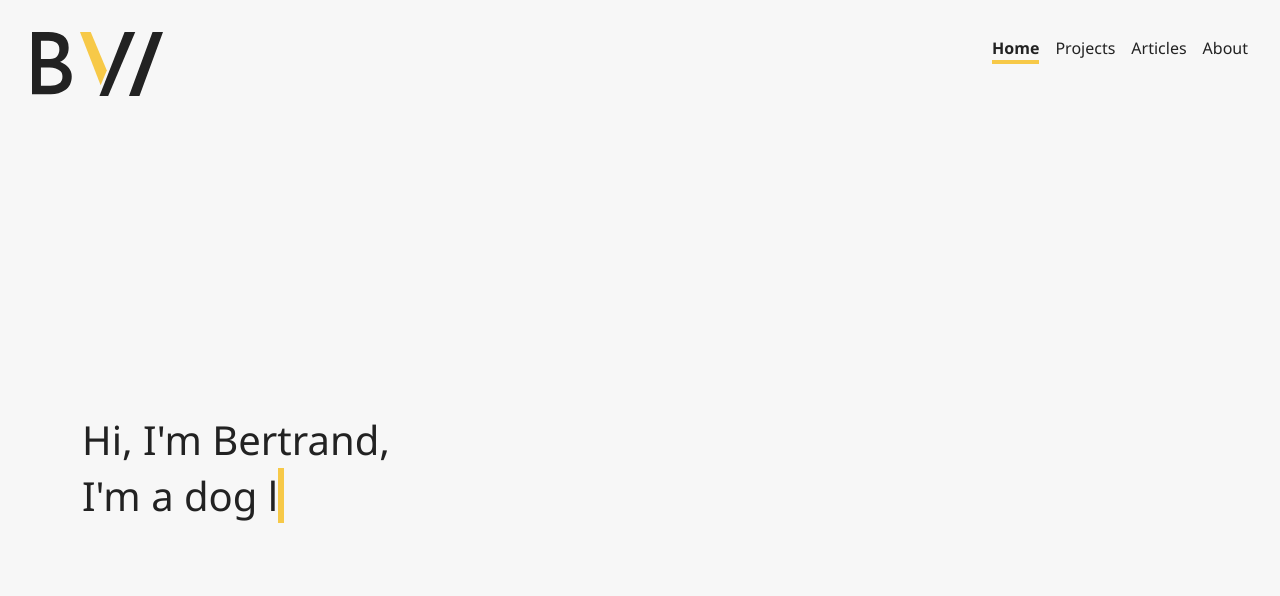
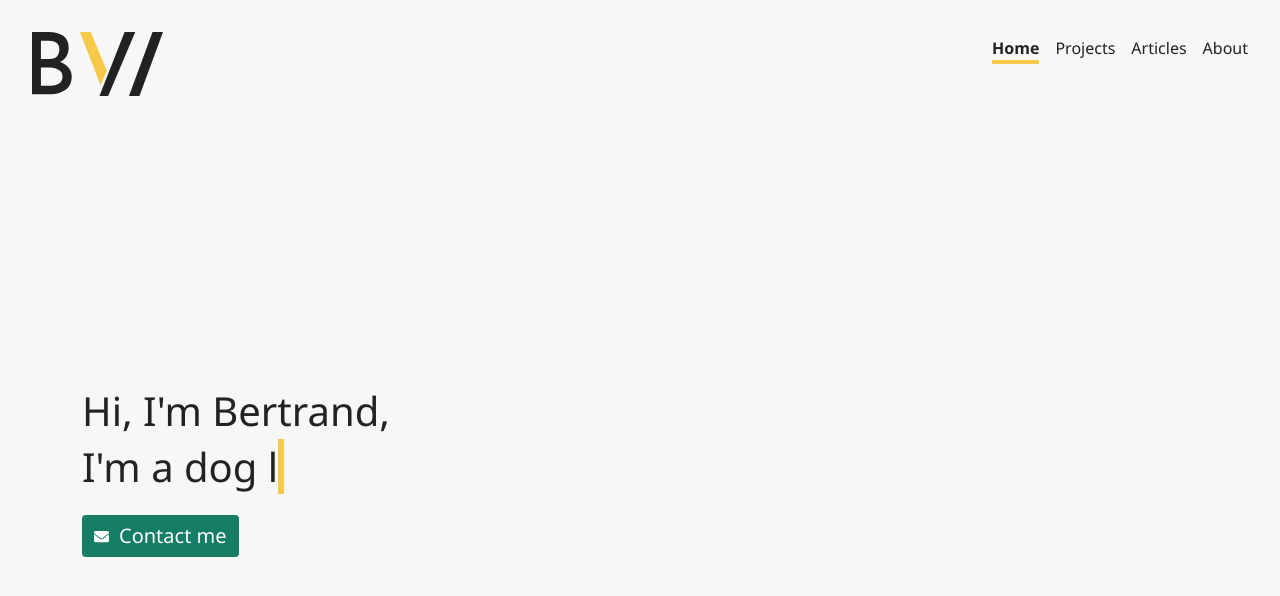
Before and after one commit to bwtlt/bwatelet-website, a React (Create React App) app: page / in a window 1280 px wide. Shown: the top 596 px of the page. Built offline with nearby package versions, Linux system fonts and the light colour scheme.

Commit message:
added contact button

```diff
--- a/package.json
+++ b/package.json
@@ -4,6 +4,9 @@
   "homepage": ".",
   "private": true,
   "dependencies": {
+    "@fortawesome/fontawesome-svg-core": "^1.2.36",
+    "@fortawesome/free-solid-svg-icons": "^5.15.4",
+    "@fortawesome/react-fontawesome": "^0.1.16",
     "@testing-library/jest-dom": "^5.15.0",
     "@testing-library/react": "^11.2.7",
     "@testing-library/user-event": "^12.8.3",
@@ -14,6 +17,7 @@
     "react-dom": "^17.0.2",
     "react-router-dom": "^6.0.1",
     "react-scripts": "4.0.3",
+    "react-spring": "^9.3.2",
     "sass": "^1.44.0",
     "web-vitals": "^1.1.2"
   },
--- a/src/components/Home.js
+++ b/src/components/Home.js
@@ -1,4 +1,7 @@
 import { React, useEffect, useState } from 'react';
+import { FontAwesomeIcon } from '@fortawesome/react-fontawesome';
+import { faEnvelope } from '@fortawesome/free-solid-svg-icons';
+import Button from 'react-bootstrap/Button';
 
 const INTERVAL_PERIOD = 120;
 const TEXTS = [
@@ -42,6 +45,12 @@ const Home = function () {
           {text}
         </span>
       </h1>
+      <div className="contact">
+        <Button className="contact-me" href="mailto:me@bwatelet.fr">
+          <FontAwesomeIcon icon={faEnvelope} />
+          <span>Contact me</span>
+        </Button>
+      </div>
     </div>
   );
 };
--- a/src/scss/custom.scss
+++ b/src/scss/custom.scss
@@ -191,3 +191,47 @@ a {
         cursor: pointer;
     }
 }
+
+.contact {
+  display: flex;
+  flex-direction: row;
+  margin-top: 1em;
+}
+
+.socials {
+  background-color: colors.get(supporting, teal-400);
+}
+
+.contact-me {
+  background-color: colors.get(supporting, teal-700);
+  border: none;
+  display: flex;
+  flex-direction: row;
+  justify-content: space-around;
+  align-items: center;
+}
+
+.contact-me:active {
+  background-color: colors.get(supporting, teal-800);
+  border: none;
+}
+
+.contact-me:hover {
+  background-color: colors.get(supporting, teal-900);
+  border: none;
+}
+
+.contact-me:focus, .contact-me:focus:active {
+  background-color: colors.get(supporting, teal-800);
+  box-shadow: 0 0 0 0.25rem colors.get(supporting, teal-400);
+  border: none;
+}
+
+.contact-me span {
+  margin-left: 0.5em;
+  font-size: 20px;
+}
+
+.contact-me svg {
+  font-size: 15px;
+}
```
Also changed, not shown: 1 other file (tests, documents, lock files or other folders).
